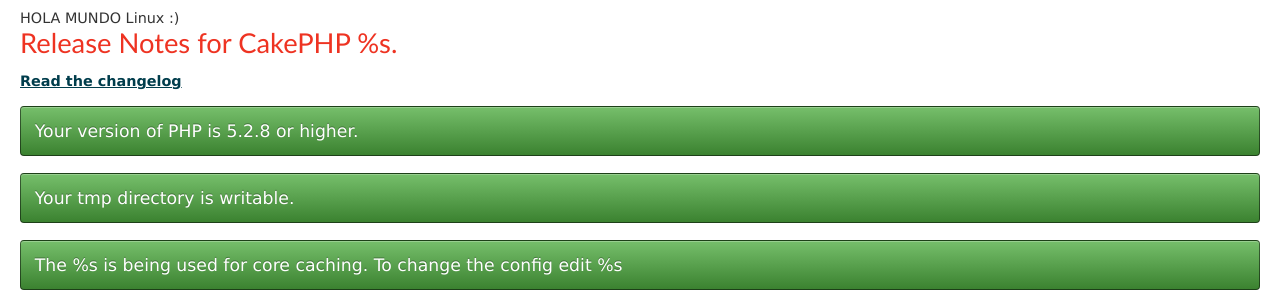
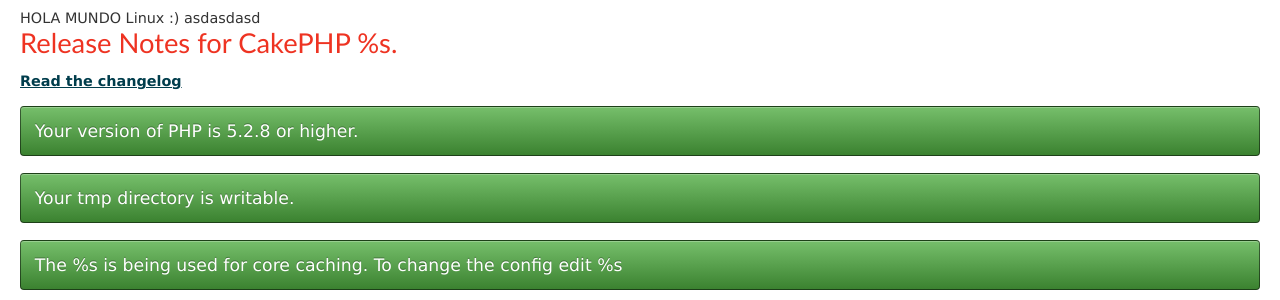
Before and after one commit to ICTICore/Prueba_ICTI_2, a CakePHP app: the page made by app/View/Pages/home.ctp in a window 1280 px wide. Shown: the part 47-347 px from the top of the page. Run offline with PHP 8.4 and a stand-in for CakePHP, Linux system fonts and the light colour scheme; the template is opened without the code that fills it, so the values that code supplies are empty; some libraries are stand-ins or nearby versions.

Commit message:
Segundo Commit

```diff
--- a/app/View/Pages/home.ctp
+++ b/app/View/Pages/home.ctp
@@ -13,7 +13,7 @@
 
 App::uses('Debugger', 'Utility');
 ?>
-HOLA MUNDO Linux :)
+HOLA MUNDO Linux :) asdasdasd
 <h2><?php echo __d('cake_dev', 'Release Notes for CakePHP %s.', Configure::version()); ?></h2>
 <p>
 	<a href="http://cakephp.org/changelogs/<?php echo Configure::version(); ?>"><?php echo __d('cake_dev', 'Read the changelog'); ?> </a>
```
